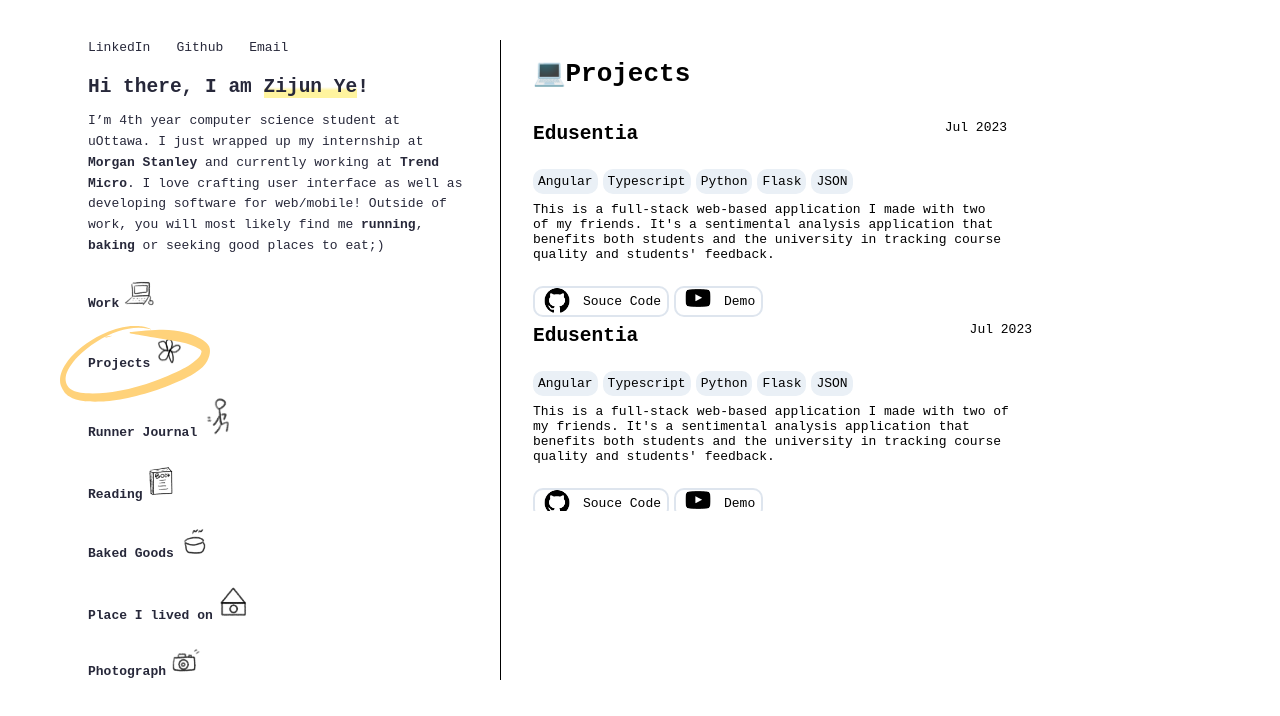
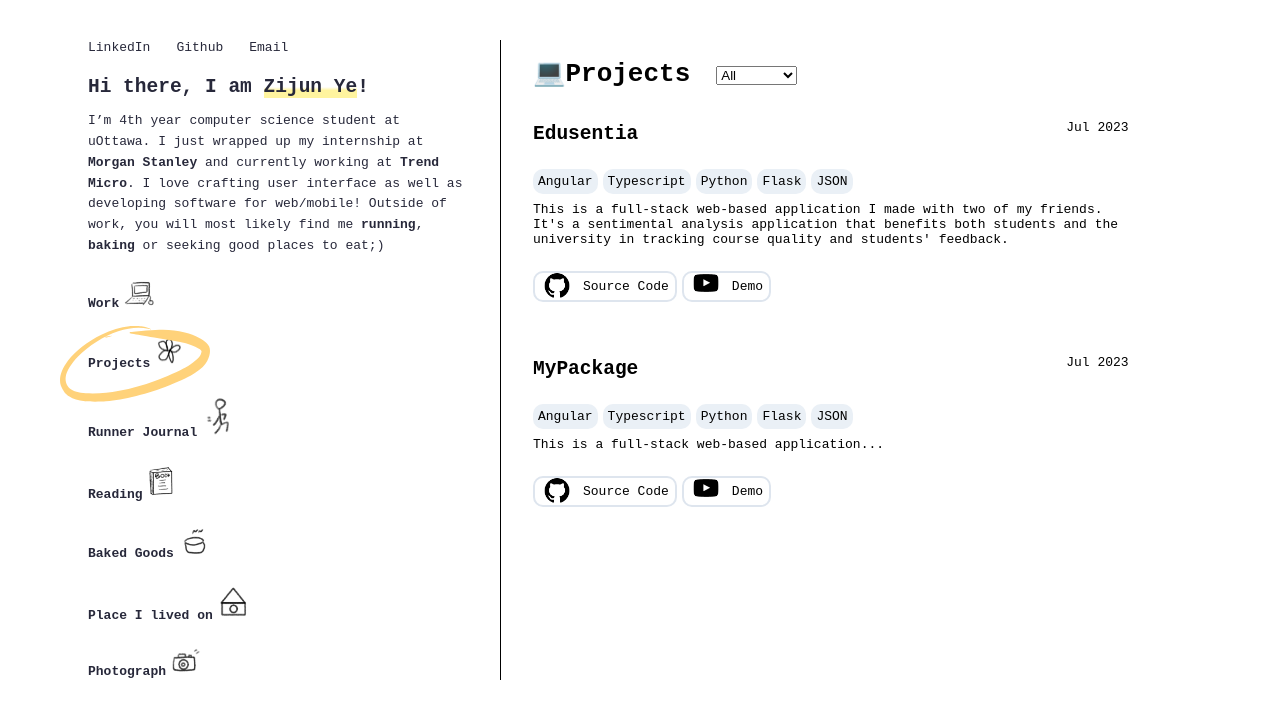
Before and after one commit to ZijunYe/jun-portfolio, a Next.js app in the folder nextjs-blog/: page /projects/menu in a window 1280 px wide. Shown: the top 716 px of the page. Built offline with nearby package versions, Linux system fonts and the light colour scheme.

Commit message:
Project section selection bar initial

```diff
--- a/nextjs-blog/pages/bake/menu.js
+++ b/nextjs-blog/pages/bake/menu.js
@@ -4,6 +4,7 @@ import Layout from '../components/layout';
 export default function Menu(){
     return(
         <Layout>
+             <h1>👩‍🍳Recipe</h1>
             <h2>Coming soon!</h2>
             <h3>
                 <Link href="/">Back to homepage</Link>
--- a/nextjs-blog/pages/components/layout.module.css
+++ b/nextjs-blog/pages/components/layout.module.css
@@ -1,7 +1,6 @@
 .container {
-    /* max-width: 36rem; */
     padding: 2rem 5rem 0 3rem;
-    display:inline-flex;
+    display:flex;
     height:80vh;
   }
 
@@ -13,7 +12,8 @@
 
   .content{
     padding: 0em 2em 0em 2em;
-    max-height: 70vh;
+    max-height: 80vh;
+    display: block;
   }
 
   @media (max-width: 1200px) {
--- a/nextjs-blog/pages/components/navbar.module.css
+++ b/nextjs-blog/pages/components/navbar.module.css
@@ -31,7 +31,6 @@
     max-width: 380px;
     padding: 0em 2em 2em 2em;
     max-height: 80vh;
-
   }
 
   .underhighlight{
@@ -45,15 +44,16 @@
     margin-bottom: 15px;
   }
 
+  .item:hover{
+    text-decoration:underline;
+  }
+
 
   .links a{
     text-decoration:none;
     color:#27283A;
   }
 
-  .links a:hover{
-    text-decoration: underline;
-  }
 
  .intro p{
     line-height: 1.6;
--- a/nextjs-blog/pages/photo/menu.js
+++ b/nextjs-blog/pages/photo/menu.js
@@ -4,7 +4,7 @@ import Layout from '../components/layout';
 export default function Menu(){
     return(
         <Layout>
-
+             <h1>📷Gallery</h1>
             <h2>Coming soon!</h2>
             <h3>
                 <Link href="/">Back to homepage</Link>
--- a/nextjs-blog/pages/place/menu.js
+++ b/nextjs-blog/pages/place/menu.js
@@ -4,7 +4,7 @@ import Layout from '../components/layout';
 export default function Menu(){
     return(
         <Layout>
-
+             <h1>🏡Places</h1>
             <h2>Coming soon!</h2>
             <h3>
                 <Link href="/">Back to homepage</Link>
--- a/nextjs-blog/pages/projects/menu.js
+++ b/nextjs-blog/pages/projects/menu.js
@@ -1,66 +1,157 @@
+import { useState } from 'react'; // Import useState
 import Link from 'next/link';
 import Layout from '../components/layout';
 import styles from './project-menu.module.css';
+
 export default function ProjectMenu(){
+    const projects = [
+        // Define your project data here
+        {
+          title: 'Edusentia',
+          type:'fullstack',
+          date: 'Jul 2023',
+          tools: ['Angular', 'Typescript', 'Python', 'Flask', 'JSON'],
+          description: 'This is a full-stack web-based application I made with two of my friends. It\'s a sentimental analysis application that benefits both students and the university in tracking course quality and students\' feedback. ',
+          githubLink: 'https://github.com/ZijunYe/Edusentia',
+          demoLink: 'https://www.youtube.com/watch?v=R-pi6GH-4dU',
+        },
+
+        {
+            title: 'MyPackage',
+            type:'frontend',
+            date: 'Jul 2023',
+            tools: ['Angular', 'Typescript', 'Python', 'Flask', 'JSON'],
+            description: 'This is a full-stack web-based application...',
+            githubLink: 'https://github.com/ZijunYe/Edusentia',
+            demoLink: 'https://www.youtube.com/watch?v=R-pi6GH-4dU',
+          },
+        // Add more projects as needed
+      ];
+
+      const [selection, setSelection] = useState('All'); // Initialize selection state
+
+      // Filter projects based on the current selection
+      const filteredProjects = projects.filter((project) => {
+        if (selection === 'All') return true;
+        if (selection === 'Fullstack') {
+          return project.type == 'fullstack';
+        }
+        if (selection === 'Frontend') {
+          return project.type == 'frontend';
+        }
+        if (selection === 'UIDesign') {
+            return project.type == 'prototype';
+          }
+        return true;
+      });
     return(
         <Layout>
+            <div className={styles.title}>
                 <h1 className={styles.bigTitle}>💻Projects</h1>
-            {/* <img src= "/graphic/LineMarker.svg" alt="Underline" className={styles.underline}/> */}
+                <div className={styles.selection}>
+                    <select onChange={(e) => setSelection(e.target.value)}>
+                        <option value="All">All</option>
+                        <option value="Fullstack">Fullstack</option>
+                        <option value="Frontend">Frontend</option>
+                        <option value="UIDesign">UI Design</option>
+                    </select>
+                </div>
+            </div>
+
+
         <div className={styles.box}>
-
-                <div className={styles.projects}>
+          {filteredProjects.map((project, index) => (
+            <div className={styles.project} key={index}>
               <div className={styles.projectTitle}>
-                        <h2 className={styles.title}>Edusentia</h2>
-                        <p className={styles.text}>Jul 2023</p>
+                <h2 className={styles.title}>{project.title}</h2>
+                <p className={styles.text}>{project.date}</p>
               </div>
               <div>
                 <p className={styles.text}>
-                            <span className={styles.tools}>Angular</span>
-                            <span className={styles.tools}>Typescript</span>
-                            <span className={styles.tools}>Python</span>
-                            <span className={styles.tools}>Flask</span>
-                            <span className={styles.tools}>JSON</span>
+                  {project.tools.map((tool, index) => (
+                    <span className={styles.tools} key={index}>
+                      {tool}
+                    </span>
+                  ))}
                 </p>
-
-                    </div>
-                    <p className={styles.text}>
-                        This is a full-stack web-based application I made with two of my friends.
-                        It's a sentimental analysis application that benefits both students and the university in tracking course quality and students' feedback.
-                    </p>
-                    <div>
-                        <a className={styles.icons} href='https://github.com/ZijunYe/Edusentia'><img src= "/project-icons/github.png" alt="source code icon" className={styles.iconImage}/><span className={styles.iconTitle}>Souce Code</span></a>
-                        <a className={styles.icons} href='https://www.youtube.com/watch?v=R-pi6GH-4dU'><img src= "/project-icons/youtube.png" alt="source code icon" className={styles.iconImage}/><span className={styles.iconTitle}>Demo</span></a>
               </div>
 
+              <p className={styles.text}>{project.description}</p>
+            <div>
+              <a className={styles.icons} href={project.githubLink}>
+                <img src="/project-icons/github.png" alt="source code icon" className={styles.iconImage} />
+                <span className={styles.iconTitle}>Source Code</span>
+              </a>
+              <a className={styles.icons} href={project.demoLink}>
+                <img src="/project-icons/youtube.png" alt="source code icon" className={styles.iconImage} />
+                <span className={styles.iconTitle}>Demo</span>
+              </a>
             </div>
-
-                <div className={styles.project}>
-                    <div className={styles.projectTitle}>
-                        <h2 className={styles.title}>Edusentia</h2>
-                        <p className={styles.text}>Jul 2023</p>
           </div>
-                    <div>
-                        <p className={styles.text}>
-                            <span className={styles.tools}>Angular</span>
-                            <span className={styles.tools}>Typescript</span>
-                            <span className={styles.tools}>Python</span>
-                            <span className={styles.tools}>Flask</span>
-                            <span className={styles.tools}>JSON</span>
-                        </p>
-
-                    </div>
-                    <p className={styles.text}>
-                        This is a full-stack web-based application I made with two of my friends.
-                        It's a sentimental analysis application that benefits both students and the university in tracking course quality and students' feedback.
-                    </p>
-                    <div>
-                        <a className={styles.icons} href='https://github.com/ZijunYe/Edusentia'><img src= "/project-icons/github.png" alt="source code icon" className={styles.iconImage}/><span className={styles.iconTitle}>Souce Code</span></a>
-                        <a className={styles.icons} href='https://www.youtube.com/watch?v=R-pi6GH-4dU'><img src= "/project-icons/youtube.png" alt="source code icon" className={styles.iconImage}/><span className={styles.iconTitle}>Demo</span></a>
-                    </div>
-
-                </div>
-
+        ))}
       </div>
     </Layout>
+
+
+
+        // <Layout>
+        //     <h1 className={styles.bigTitle}>💻Projects</h1>
+        //     {/* <img src= "/graphic/LineMarker.svg" alt="Underline" className={styles.underline}/> */}
+        //     <div className={styles.box}>
+
+        //         <div className={styles.project}>
+        //             <div className={styles.projectTitle}>
+        //                 <h2 className={styles.title}>Edusentia</h2>
+        //                 <p className={styles.text}>Jul 2023</p>
+        //             </div>
+        //             <div>
+        //                 <p className={styles.text}>
+        //                     <span className={styles.tools}>Angular</span>
+        //                     <span className={styles.tools}>Typescript</span>
+        //                     <span className={styles.tools}>Python</span>
+        //                     <span className={styles.tools}>Flask</span>
+        //                     <span className={styles.tools}>JSON</span>
+        //                 </p>
+
+        //             </div>
+        //             <p className={styles.text}>
+        //                 This is a full-stack web-based application I made with two of my friends.
+        //                 It's a sentimental analysis application that benefits both students and the university in tracking course quality and students' feedback.
+        //             </p>
+        //             <div>
+        //                 <a className={styles.icons} href='https://github.com/ZijunYe/Edusentia'><img src= "/project-icons/github.png" alt="source code icon" className={styles.iconImage}/><span className={styles.iconTitle}>Souce Code</span></a>
+        //                 <a className={styles.icons} href='https://www.youtube.com/watch?v=R-pi6GH-4dU'><img src= "/project-icons/youtube.png" alt="source code icon" className={styles.iconImage}/><span className={styles.iconTitle}>Demo</span></a>
+        //             </div>
+
+        //         </div>
+
+        //         <div className={styles.project}>
+        //             <div className={styles.projectTitle}>
+        //                 <h2 className={styles.title}>Edusentia</h2>
+        //                 <p className={styles.text}>Jul 2023</p>
+        //             </div>
+        //             <div>
+        //                 <p className={styles.text}>
+        //                     <span className={styles.tools}>Angular</span>
+        //                     <span className={styles.tools}>Typescript</span>
+        //                     <span className={styles.tools}>Python</span>
+        //                     <span className={styles.tools}>Flask</span>
+        //                     <span className={styles.tools}>JSON</span>
+        //                 </p>
+
+        //             </div>
+        //             <p className={styles.text}>
+        //                 This is a full-stack web-based application I made with two of my friends.
+        //                 It's a sentimental analysis application that benefits both students and the university in tracking course quality and students' feedback.
+        //             </p>
+        //             <div>
+        //                 <a className={styles.icons} href='https://github.com/ZijunYe/Edusentia'><img src= "/project-icons/github.png" alt="source code icon" className={styles.iconImage}/><span className={styles.iconTitle}>Souce Code</span></a>
+        //                 <a className={styles.icons} href='https://www.youtube.com/watch?v=R-pi6GH-4dU'><img src= "/project-icons/youtube.png" alt="source code icon" className={styles.iconImage}/><span className={styles.iconTitle}>Demo</span></a>
+        //             </div>
+
+        //         </div>
+
+        //     </div>
+        // </Layout>
     );
 }
--- a/nextjs-blog/pages/projects/project-menu.module.css
+++ b/nextjs-blog/pages/projects/project-menu.module.css
@@ -1,21 +1,35 @@
 
 .box{
     overflow: scroll;
-    max-height: 70vh;
+    max-height: 80vh;
     -ms-overflow-style: none;
-    padding-right: 8em;
-    display: inline-block;
-
+    /* padding-right: 8em;  */
+    display: block;
+    min-width: 60%;
 }
 
 .box::-webkit-scrollbar{
     display: none;
 }
-.projects{
-    padding-right:5%;
+
+.title{
+    display: flex;
 }
+
+
 .bigTitle{
     font-family: monospace;
+}
+
+.selection{
+    padding-top: 2em;
+    padding-left: 2em;
+    border-radius: 10px;
+}
+
+.project{
+    padding-right:5%;
+    margin-bottom: 3em;
 }
 
 .underline{
--- a/nextjs-blog/pages/reading/book.js
+++ b/nextjs-blog/pages/reading/book.js
@@ -4,6 +4,7 @@ import Layout from '../components/layout';
 export default function Book(){
     return(
         <Layout>
+             <h1>📚Books</h1>
             <h2>Coming soon!</h2>
             <h3>
                 <Link href="/">Back to homepage</Link>
--- a/nextjs-blog/pages/running/journal.js
+++ b/nextjs-blog/pages/running/journal.js
@@ -4,7 +4,7 @@ import Layout from '../components/layout';
 export default function Journal(){
     return(
         <Layout>
-            <h1>Runner Journal</h1>
+            <h1>🏃‍♀️Runner Journal</h1>
             <h2>Coming soon!</h2>
             <h3>
                 <Link href="/">Back to homepage</Link>
--- a/nextjs-blog/pages/work/menu.module.css
+++ b/nextjs-blog/pages/work/menu.module.css
@@ -1,7 +1,6 @@
-/* @import url('https://fonts.googleapis.com/css2?family=Space+Mono:ital,wght@0,400;0,700;1,400;1,700&display=swap'); */
 .box{
     overflow: scroll;
-    max-height: 70vh;
+    max-height: 80vh;
     -ms-overflow-style: none;
     padding-right: 8em;
 
```
Lines whose indentation alone changed are shown as unchanged.
